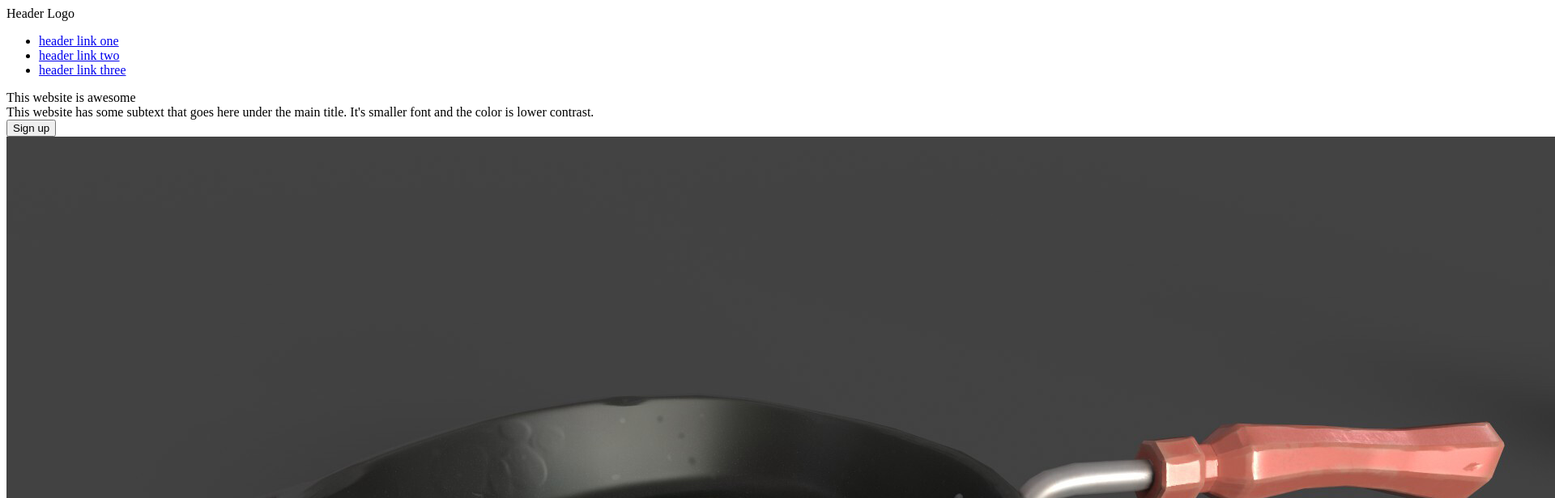
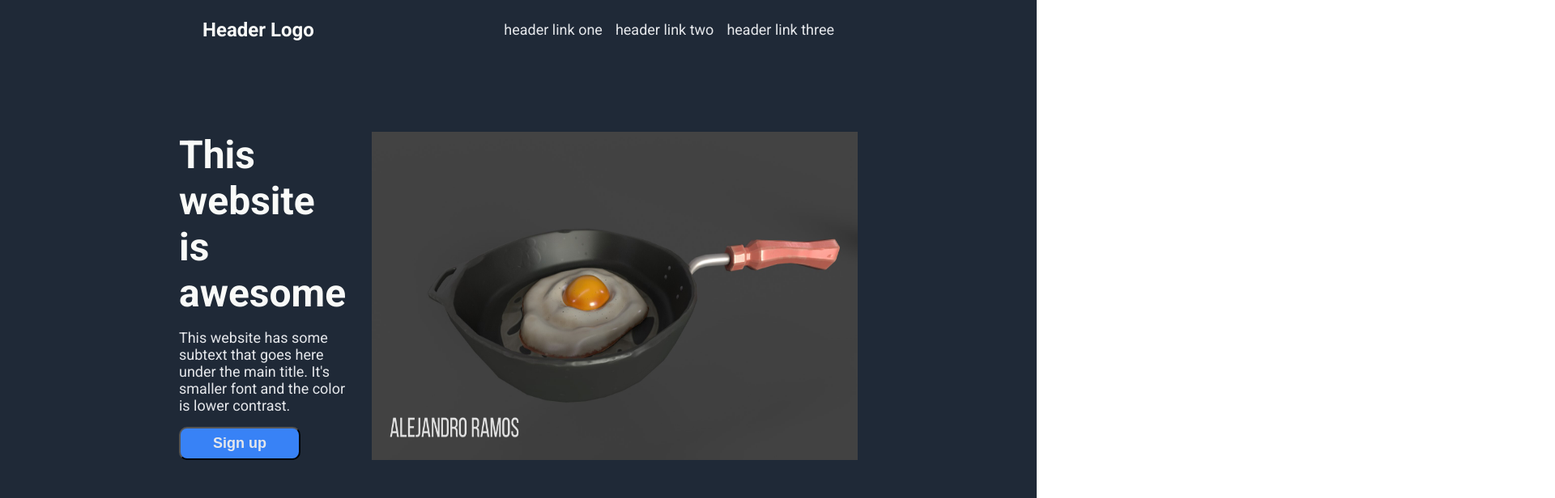
Before and after one commit to Ramos-lchbx/landing-page, a plain HTML site: page index.html in a window 1280 px wide. Shown: the top 616 px of the page at 81% size, 1920 px wide, since content can reach past the window. Drawn offline with Linux system fonts and the light colour scheme.

Commit message:
Add style to the first section of the site
Also add the header for the site

```diff
--- a/index.html
+++ b/index.html
@@ -20,13 +20,15 @@
             </div>
         </div>
         <div class="one-content">
-            <div>This website is awesome</div>
-            <div>
-                This website has some subtext that goes here under the main title.
-                It's smaller font and the color is lower contrast.
+            <div class="left-cont">
+                <div class="awesome">This website is awesome</div>
+                <div class="subtext">
+                    This website has some subtext that goes here under the main title.
+                    It's smaller font and the color is lower contrast.
+                </div>
+                <button class="first-sign">Sign up</button>
             </div>
-            <button>Sign up</button>
-            <img src="./images/friedegg.jpg" alt="3D model of a fried egg on a pan">
+            <img src="./images/friedegg.jpg" alt="3D model of a fried egg on a pan" class="fried">
         </div>
     </div>
 
@@ -53,15 +55,24 @@
     </div>
 
     <div class="three">
-
+        <div>
+            This is an inspiring quote, or a testimonial form a customer. Maybe it's just
+            filling up space, or maybe people will actually read it. Who knows? All I
+            know is that it looks nice.
+        </div>
+        <div>-Thor, God of Thunder</div>
     </div>
 
     <div class="four">
-
+        <div class="modal">
+            <div>Call to action! It's time!</div>
+            <div>Sign up for our product by clicking that button right over there!</div>
+            <button>Sign up</button>
+        </div>
     </div>
 
     <div class="footer">
-
+        <div>Some Copyright information</div>
     </div>
 </body>
 </html>
--- a/style.css
+++ b/style.css
@@ -0,0 +1,84 @@
+@import url('https://fonts.googleapis.com/css2?family=Roboto:wght@400;700&display=swap');
+
+body {
+    font-family: Roboto, sans-serif;
+    padding: 0;
+    margin: 0;
+    box-sizing: border-box;
+}
+
+ul {
+    list-style: none;
+    display: flex;
+    gap: 1em;
+}
+
+a {
+    text-decoration: none;
+}
+
+.one {
+    display: flex;
+    flex-direction: column;
+    background-color: #1F2937;
+    padding: 10px 250px;
+}
+
+.one-content {
+    background-color: #1F2937;
+    display: flex;
+    justify-content: center;
+    padding: 100px 0;
+    gap: 2em;
+}
+
+.header {
+    display: flex;
+    justify-content: space-between;
+    align-items: center;
+}
+
+a {
+    font-size: 18px;
+    color: #E5E7EB;
+}
+
+.logo {
+    font-size: 24px;
+    color: #F9FAF8;
+    font-weight: 800;
+}
+
+.fried {
+    max-width: 600px;
+
+}
+
+.left-cont {
+    display: flex;
+    flex-direction: column;
+    gap: 1em;
+    justify-content: center;
+}
+
+.awesome {
+    font-size: 48px;
+    font-weight: 900;
+    color: #F9FAF8;
+}
+
+.subtext {
+    font-size: 18px;
+    color: #E5E7EB;
+}
+
+.first-sign {
+    padding: 8px 15px;
+    background-color: #3882f6;
+    color: #E5E7EB;
+    font-size: 18px;
+    font-weight: 900;
+    justify-content: flex-start;
+    width: 150px;
+    border-radius: 10px;
+}
```
